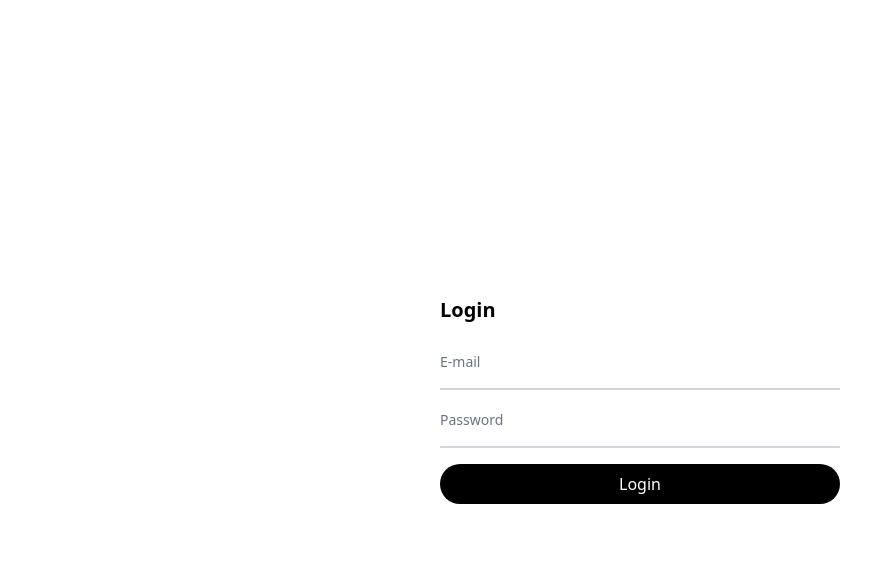
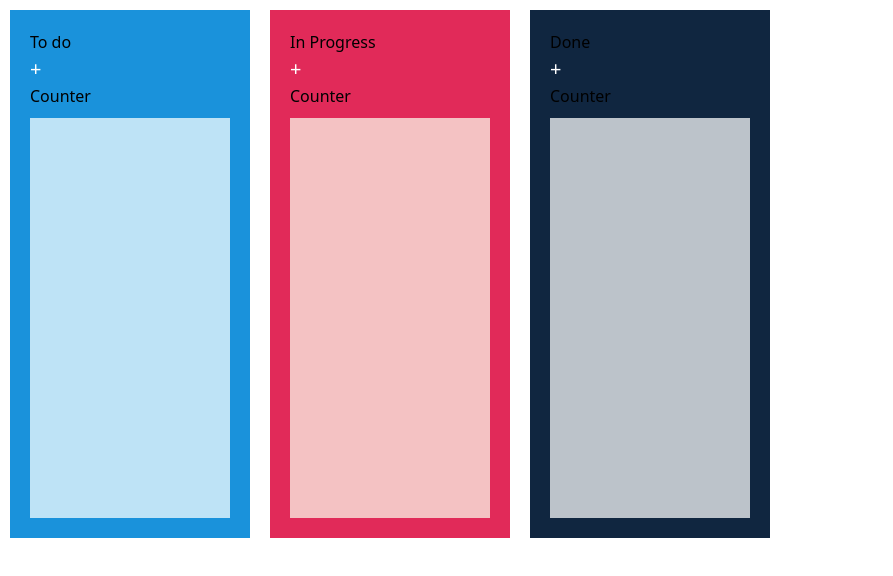
Before and after one commit to MihajloFD/Lazar, a React (Create React App) app: page / in a window 1280 px wide. Shown: the top 576 px of the page, without its empty margins (0-893 px from the left). Built offline with nearby package versions, Linux system fonts and the light colour scheme.

Commit message:
in progress

```diff
--- a/package.json
+++ b/package.json
@@ -22,6 +22,7 @@
     "react-scripts": "5.0.1",
     "redux": "^4.2.1",
     "stream-http": "^3.2.0",
+    "styled-components": "^6.1.8",
     "util": "^0.12.5",
     "web-vitals": "^2.1.4"
   },
--- /dev/null
+++ b/src/components/Modal/Modal.js
@@ -0,0 +1,58 @@
+import React from 'react';
+import styled from 'styled-components';
+
+// Styled component for the backdrop
+const Backdrop = styled.div`
+  position: fixed;
+  top: 0;
+  left: 0;
+  width: 100%;
+  height: 100%;
+  background-color: rgba(0, 0, 0, 0.5);
+  display: flex;
+  justify-content: center;
+  align-items: center;
+`;
+
+// Styled component for the modal container
+const ModalContainer = styled.div`
+  background-color: white;
+  padding: 20px;
+`;
+
+// Styled component for the modal header
+const ModalHeader = styled.div`
+  display: flex;
+  justify-content: space-between;
+  align-items: center;
+  margin-bottom: 10px;
+`;
+
+// Styled component for the modal content
+const ModalContent = styled.div`
+  /* Add your styles for modal content here */
+`;
+
+// Styled component for the modal footer
+const ModalFooter = styled.div`
+  display: flex;
+  justify-content: flex-end;
+`;
+
+// Example of the modal component
+export const Modal = ({ onClose, children }) => {
+  return (
+    <Backdrop>
+      <ModalContainer>
+        <ModalHeader>
+          <h2>Title</h2>
+          <button onClick={onClose}>x</button>
+        </ModalHeader>
+        <ModalContent>{children}</ModalContent>
+        <ModalFooter>
+          <button onClick={onClose}>x</button>
+        </ModalFooter>
+      </ModalContainer>
+    </Backdrop>
+  );
+};
--- a/src/containers/Navigation/Navigation.js
+++ b/src/containers/Navigation/Navigation.js
@@ -10,12 +10,14 @@ import Profile from '../../pages/Profile/Profile';
 import { PrivateRoute } from '../../components/PrivateRoute/PrivateRoute';
 import { homeURL, profileURL } from '../../constants/pagesRoute';
 import { NotFound } from '../../components/PageNotFound/PageNotFound';
+import { Board } from '../../pages/Board/Board';
 
 export const Navigation = () => {
   const isAuthenticated = useSelector(authSelector).user
   return (
     <Router>
       <Routes>
+      <Route path={homeURL} element={<Board />} />
         <Route path={homeURL} element={<Login />} />
         <Route path={profileURL}
           element={
--- /dev/null
+++ b/src/pages/Board/Board.js
@@ -0,0 +1,71 @@
+import React from "react";
+import { useSelector } from "react-redux";
+import { styled } from "styled-components";
+import { Modal } from "../../components/Modal/Modal";
+import { doneSelector, inProgressSelector, toDoSelector } from "../../redux/selectors/board/boardSelector";
+
+
+const ModalButton = styled.button`
+color: #fff;
+font-size: 20px;
+`
+
+export const Board = () => {
+    const toDoList = useSelector(toDoSelector);
+    const inProgressList = useSelector(inProgressSelector);
+    const doneList = useSelector(doneSelector);
+    const [isOpen, setIsOpen] = React.useState(false);
+
+    const renderList = (item) => {
+        return (
+            <div key={item.id}  style={{background: "green", marginTop: "10px"}}>{item.description}</div>
+        )
+    }
+
+  const toggleModal = () => {
+    setIsOpen(!isOpen);
+  };
+ return (
+    <div style={{display : "flex"}}>
+        {isOpen && (
+        <Modal onClose={toggleModal}>
+          <p>This is the content of the modal.</p>
+        </Modal>
+      )}
+      <div style= {{padding : "20px", margin : "10px", background : "#1A92DB"}}>
+       <div>
+        <h3>To do</h3>
+        <ModalButton onClick={toggleModal}>+</ModalButton>
+        <div>Counter</div>
+       </div>
+       <div style= {{background : "#BEE3F6", marginTop : "10px", minHeight : " 400px", minWidth : " 200px"}}>
+       {toDoList.map(renderList)}
+        </div>
+
+      </div>
+      <div style= {{padding : "20px", margin : "10px", background : "#E12A59"}}>
+      <div>
+        <h3>In Progress</h3>
+        <ModalButton>+</ModalButton>
+        <div>Counter</div>
+       </div>
+      <div style= {{background : "#F4C2C3", marginTop : "10px", minHeight : " 400px", minWidth : " 200px"}}>
+      {inProgressList.map(renderList)}
+
+        </div>
+      </div>
+      <div style= {{padding : "20px", margin : "10px", background : "#102640"}}>
+      <div>
+        <h3>Done</h3>
+        <ModalButton>+</ModalButton>
+        <div>Counter</div>
+       </div>
+      <div style= {{background : "#BCC3CA", marginTop : "10px", minHeight : " 400px", minWidth : " 200px"}}>
+      {doneList.map(renderList)}
+        </div>
+      </div>
+    </div>
+ )
+
+
+};
--- /dev/null
+++ b/src/redux/constants/boardConstants.js
@@ -0,0 +1,3 @@
+export const SET_TO_DO = 'board/setToDo';
+export const SET_IN_PROGRESS = 'board/setInProgress';
+export const SET_DONE = 'board/setDone';
--- /dev/null
+++ b/src/redux/reducers/board/boardReducer.js
@@ -0,0 +1,37 @@
+import {
+    SET_TO_DO,
+    SET_IN_PROGRESS,
+    SET_DONE
+  } from '../../constants/boardConstants';
+  import { combineReducers } from 'redux';
+
+export const toDo = (state = [], action) => {
+    switch (action.type) {
+      case SET_TO_DO:
+        return action.payload;
+      default:
+        return state;
+    }
+  };
+
+  export const inProgress= (state = [], action) => {
+    switch (action.type) {
+      case SET_IN_PROGRESS:
+        return action.payload;
+      default:
+        return state;
+    }
+  };
+
+  export const done = (state = [], action) => {
+    switch (action.type) {
+      case SET_DONE:
+        return action.payload;
+      default:
+        return state;
+    }
+  };
+
+  const boardReducer = combineReducers({ toDo, inProgress, done });
+
+  export default boardReducer;
--- a/src/redux/reducers/products/productReducer.js
+++ b/src/redux/reducers/products/productReducer.js
@@ -23,6 +23,8 @@ export const cart = (state = [], action) => {
 };
 
 
+
+
 const productReducer = combineReducers({ productList, cart });
 
 export default productReducer;
--- a/src/redux/reducers/rootReducer.js
+++ b/src/redux/reducers/rootReducer.js
@@ -1,9 +1,11 @@
 import { combineReducers } from 'redux';
 import productReducer from './products/productReducer';
 import appReducer from './app/appReducer';
+import boardReducer from './board/boardReducer';
 
 
 export const rootReducer = combineReducers({
   products: productReducer,
-  app: appReducer
+  app: appReducer,
+  board: boardReducer
 });
--- /dev/null
+++ b/src/redux/selectors/board/boardSelector.js
@@ -0,0 +1,3 @@
+export const toDoSelector = state => state.board.toDo;
+export const inProgressSelector = state => state.board.inProgress;
+export const doneSelector = state => state.board.done;
```
Also changed, not shown: 1 other file (tests, documents, lock files or other folders).
